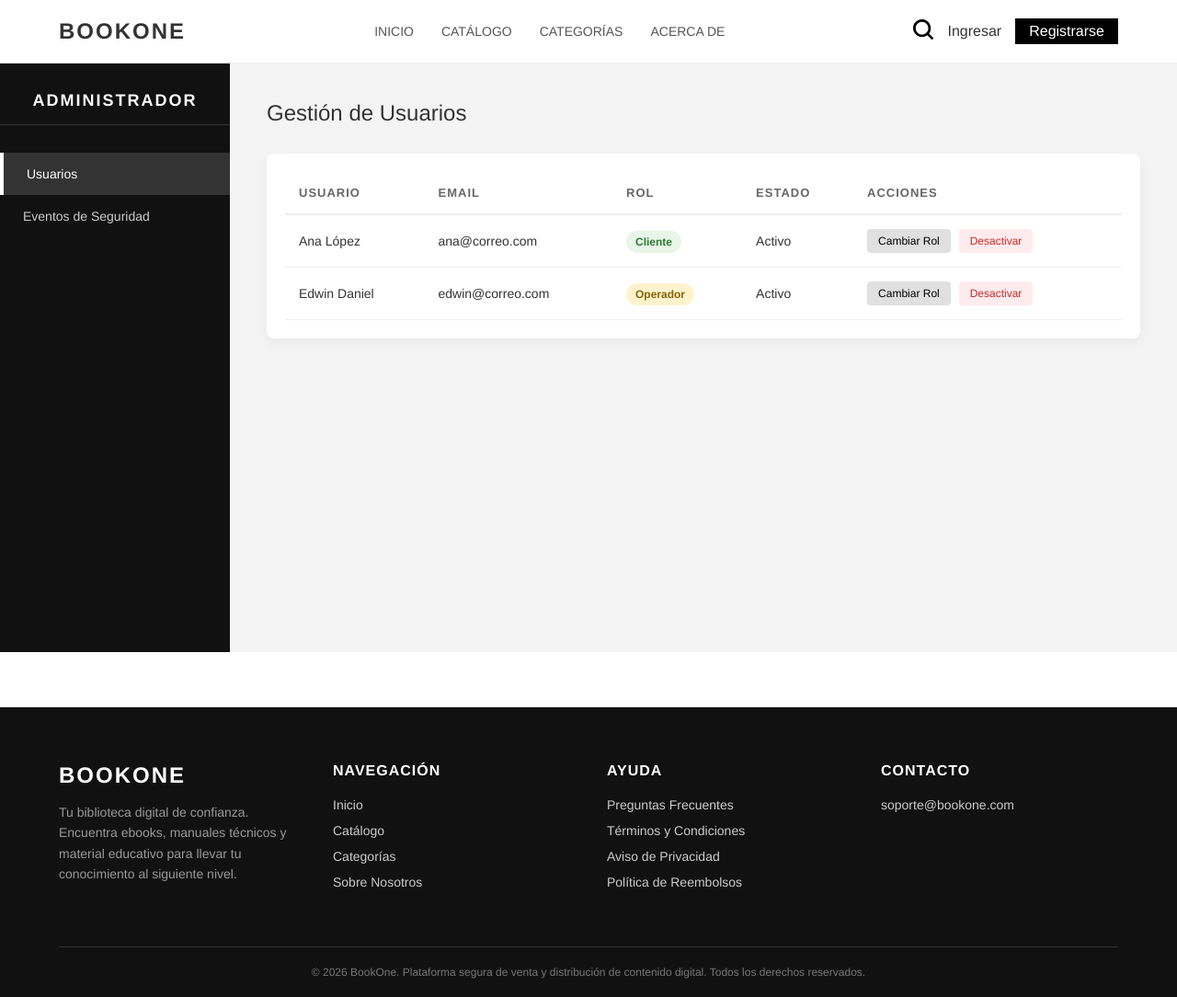
After one commit to edwinecheverria102-max/Proyecto_Seguridad, a Django app: page /admin-panel/ in a window 1280 px wide. The commit adds this page. Shown: the whole page at 92% size. Run offline with Django 5.2, Linux system fonts and the light colour scheme.

Commit message:
feat: catalogo dinamico, conexion a detalle de producto, paneles de operador y admin, paginas de error

```diff
--- a/core/urls.py
+++ b/core/urls.py
@@ -11,8 +11,13 @@ urlpatterns = [
     path('logout/', views.logout_view, name='logout'),
     path('register/', views.register_view, name='register'),
     path('cart/', views.cart_view, name='cart'),
+    path('product/<int:pk>/', views.product_detail_view, name='product_detail'),
     path('checkout/', views.checkout_view, name='checkout'),
     path('receipt/', views.receipt_view, name='receipt'),
     path('download/', views.download_view, name="download"),
-    # path('product/', views.product_view, name='product'),
+    path('profile/', views.profile_view, name='profile'),
+    path('error404/', lambda request: render(request, '404.html')), #error404
+    path('operator/', views.operator_dashboard_view, name='operator_dashboard'),
+    path('admin-panel/', views.admin_dashboard_view, name='admin_dashboard'),
+    path('operator/product/new/', views.product_form_view, name='product_form'),
 ]
--- a/core/views.py
+++ b/core/views.py
@@ -7,7 +7,12 @@ from .models import Usuario
 User = get_user_model()
 
 def index(request):
-    return render(request, 'core/index.html')
+    # Simulacion dela Base de Datos
+    productos_falsos = [
+        {'id': 1, 'nombre': 'Manual Python Avanzado', 'precio': 25.00, 'formato': 'PDF', 'imagen': 'img/ebook.jpg'},
+        {'id': 2, 'nombre': 'Apuntes de Redes', 'precio': 10.00, 'formato': 'PDF/ZIP', 'imagen': 'img/redes-info.jpg'},
+    ]
+    return render(request, 'core/index.html', {'productos': productos_falsos})
 
 # creado para la visualizacion del diseño login/register
 def login_view(request):
@@ -75,8 +80,10 @@ def register_view(request):
 
     return render(request, 'core/register.html')
 
-# def product(request):
-   # return render(request, 'core/product.html')
+def product_detail_view(request, pk):
+    # backend busca el producto en la base de datos con ese 'pk'
+    # producto = Product.objects.get(id=pk)
+    return render(request, 'core/product.html')
 
 def cart_view(request):
     return render(request, 'core/cart.html')
@@ -89,3 +96,15 @@ def receipt_view(request):
 
 def download_view(request):
     return render(request, 'core/download.html')
+
+def profile_view(request):
+    return render(request, 'core/profile.html')
+
+def operator_dashboard_view(request):
+    return render(request, 'core/operator_dashboard.html')
+
+def admin_dashboard_view(request):
+    return render(request, 'core/admin_dashboard.html')
+
+def product_form_view(request):
+    return render(request, 'core/product_form.html')
--- /dev/null
+++ b/static/css/dashboard.css
@@ -0,0 +1,132 @@
+/* =========================================
+   DASHBOARD (PANELES DE ADMINISTRACIÓN)
+   ========================================= */
+.dashboard-wrapper {
+    display: flex;
+    min-height: 80vh;
+    background-color: #f4f4f4;
+}
+
+/* Menú Lateral */
+.dashboard-sidebar {
+    width: 250px;
+    background-color: #111;
+    color: #fff;
+    padding: 30px 0;
+}
+
+.dashboard-sidebar h3 {
+    text-align: center;
+    font-size: 18px;
+    margin-bottom: 30px;
+    letter-spacing: 2px;
+    text-transform: uppercase;
+    border-bottom: 1px solid #333;
+    padding-bottom: 15px;
+}
+
+.dashboard-sidebar ul {
+    list-style: none;
+}
+
+.dashboard-sidebar ul li a {
+    display: block;
+    padding: 15px 25px;
+    color: #ccc;
+    font-size: 14px;
+    transition: all 0.3s;
+}
+
+.dashboard-sidebar ul li a:hover, .dashboard-sidebar ul li a.active {
+    background-color: #333;
+    color: #fff;
+    border-left: 4px solid #fff;
+}
+
+/* Contenido Principal */
+.dashboard-main {
+    flex: 1;
+    padding: 40px;
+    overflow-x: auto; /* Para que las tablas no rompan el diseño */
+}
+
+.dashboard-header {
+    display: flex;
+    justify-content: space-between;
+    align-items: center;
+    margin-bottom: 30px;
+}
+
+.dashboard-header h2 {
+    font-size: 24px;
+    font-weight: 400;
+}
+
+.btn-new {
+    background-color: #000;
+    color: #fff;
+    padding: 10px 20px;
+    border: none;
+    border-radius: 4px;
+    cursor: pointer;
+    font-size: 14px;
+}
+
+/* Tablas de Datos */
+.table-container {
+    background-color: #fff;
+    border-radius: 8px;
+    box-shadow: 0 5px 15px rgba(0,0,0,0.05);
+    padding: 20px;
+}
+
+.data-table {
+    width: 100%;
+    border-collapse: collapse;
+    text-align: left;
+}
+
+.data-table th {
+    padding: 15px;
+    border-bottom: 2px solid #eee;
+    color: #666;
+    font-size: 13px;
+    text-transform: uppercase;
+    letter-spacing: 1px;
+}
+
+.data-table td {
+    padding: 15px;
+    border-bottom: 1px solid #eee;
+    font-size: 14px;
+    color: #333;
+}
+
+.data-table tr:hover {
+    background-color: #fafafa;
+}
+
+/* Badges (Etiquetas de estado) */
+.badge {
+    padding: 5px 10px;
+    border-radius: 20px;
+    font-size: 12px;
+    font-weight: bold;
+}
+
+.badge-success { background-color: #e8f5e9; color: #2e7d32; }
+.badge-warning { background-color: #fff3cd; color: #856404; }
+.badge-danger { background-color: #ffebee; color: #c62828; }
+
+/* Botones de acción en tablas */
+.btn-action-table {
+    padding: 6px 12px;
+    border: none;
+    border-radius: 4px;
+    cursor: pointer;
+    font-size: 12px;
+    margin-right: 5px;
+}
+
+.btn-edit { background-color: #e0e0e0; color: #000; }
+.btn-delete { background-color: #ffebee; color: #c62828; }
--- a/static/css/styles.css
+++ b/static/css/styles.css
@@ -129,6 +129,7 @@ nav ul li a:hover, nav ul li a.active {
     border: 1px solid transparent;
 }
 
+/*camabiar*/
 .btn-primary {
     background-color: #000;
     color: #fff;
--- /dev/null
+++ b/templates/core/admin_dashboard.html
@@ -0,0 +1,63 @@
+{% extends 'core/base.html' %}
+{% load static %}
+
+{% block title %}Panel Administrador | BookOne{% endblock %}
+
+{% block extra_css %}
+    <link rel="stylesheet" href="{% static 'css/dashboard.css' %}">
+{% endblock %}
+
+{% block content %}
+<div class="dashboard-wrapper">
+    <aside class="dashboard-sidebar">
+        <h3>Administrador</h3>
+        <ul>
+            <li><a href="#" class="active">Usuarios</a></li>
+            <li><a href="#">Eventos de Seguridad</a></li>
+        </ul>
+    </aside>
+
+    <main class="dashboard-main">
+        <div class="dashboard-header">
+            <h2>Gestión de Usuarios</h2>
+        </div>
+
+        <div class="table-container">
+            <table class="data-table">
+                <thead>
+                    <tr>
+                        <th>Usuario</th>
+                        <th>Email</th>
+                        <th>Rol</th>
+                        <th>Estado</th>
+                        <th>Acciones</th>
+                    </tr>
+                </thead>
+                <tbody>
+                    <!-- fila de prueba - backend *corchete/porcentaje* for user in users *corchete/porcentaje* -->
+                    <tr>
+                        <td>Ana López</td>
+                        <td>ana@correo.com</td>
+                        <td><span class="badge badge-success">Cliente</span></td>
+                        <td>Activo</td>
+                        <td>
+                            <button class="btn-action-table btn-edit">Cambiar Rol</button>
+                            <button class="btn-action-table btn-delete">Desactivar</button>
+                        </td>
+                    </tr>
+                    <tr>
+                        <td>Edwin Daniel</td>
+                        <td>edwin@correo.com</td>
+                        <td><span class="badge badge-warning">Operador</span></td>
+                        <td>Activo</td>
+                        <td>
+                            <button class="btn-action-table btn-edit">Cambiar Rol</button>
+                            <button class="btn-action-table btn-delete">Desactivar</button>
+                        </td>
+                    </tr>
+                </tbody>
+            </table>
+        </div>
+    </main>
+</div>
+{% endblock %}
--- a/templates/core/base.html
+++ b/templates/core/base.html
@@ -37,7 +37,9 @@
 
             <!-- logica de django, Si el usuario esta logueado -->
             {% if user.is_authenticated %}
-                <span><img src="{% static 'icons/usuario.svg' %}" class="icon" alt="Usuario"></span>
+                <a href='profalie'>
+                    <span><img src="{% static 'icons/usuario.svg' %}" class="icon" alt="Usuario"></span>
+                </a>
                 <span><img src="{% static 'icons/carrito-de-compras.svg' %}" class="icon" alt="Carrito"></span>
                 <a href="{% url 'core:logout' %}" class="btn-logout">Salir</a>
             {% else %}
@@ -106,7 +108,7 @@
     </footer>
 
     <!-- Tu JavaScript global -->
-    <script src="{% static 'app.js' %}"></script>
+    <script src="{% static 'js/app.js' %}"></script>
 
     <!-- Bloque para JS extra (por si una página específica necesita scripts únicos) -->
     {% block extra_js %}{% endblock %}
--- a/templates/core/product.html
+++ b/templates/core/product.html
@@ -36,9 +36,8 @@
             <button class="btn-buy-now">Comprar Ahora</button>
         </div>
 
-        <!-- Toque de seguridad basado en tu PDF -->
         <div class="security-note">
-            <img src="{% static 'icons/verificacion-de-escudo.svg' %}" class="icon" alt="Buscar">
+            <img src="{% static 'icons/verificacion-de-escudo.svg' %}" alt="Protegido" width="24" height="24" class="icon">
             <p>Este producto cuenta con <strong>descarga segura</strong>. Cada copia lleva un fingerprint único asociado a tu cuenta y orden de compra.</p>
         </div>
     </div>
```
Also changed, not shown: static/css/error.css (added, +26 -0 lines), static/css/product.css (+7 -0 lines), static/css/profile.css (added, +20 -0 lines), templates/core/403.html (added, +17 -0 lines), templates/core/404.html (added, +16 -0 lines), templates/core/500.html (added, +17 -0 lines), templates/core/index.html (+14 -41 lines), templates/core/operator_dashboard.html (added, +69 -0 lines), templates/core/product_form.html (added, +54 -0 lines), templates/core/profile.html (added, +40 -0 lines).
